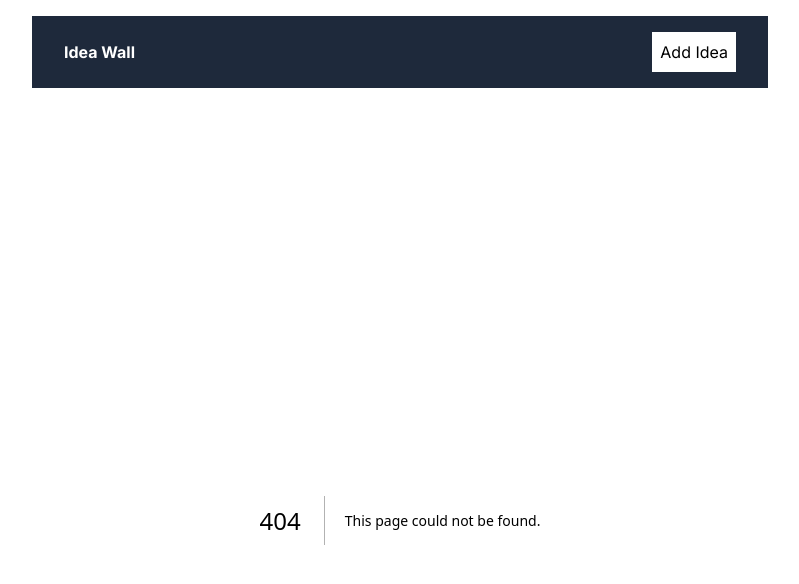
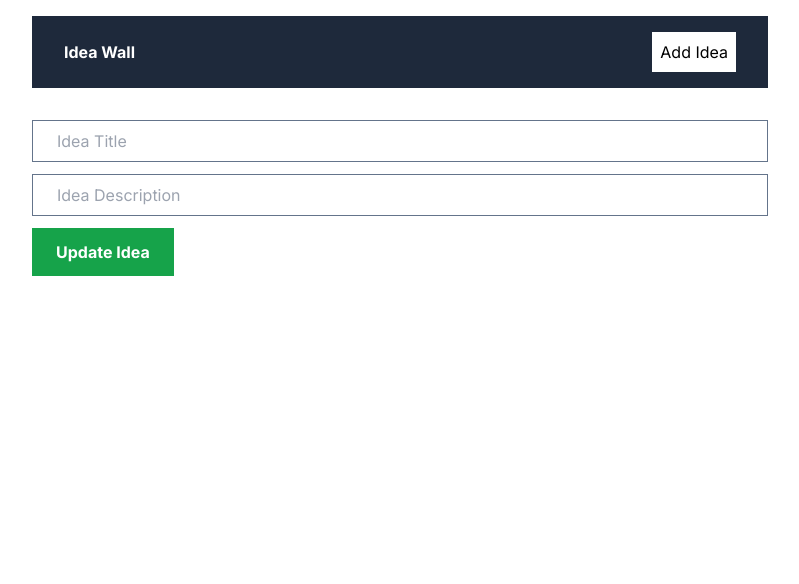
Before and after one commit to avangardewashere/crud-steps, a Next.js app: page /editIdea in a window 1280 px wide. Before the commit this address had no page. Shown: the top 584 px of the page, without its empty margins (240-1039 px from the left). Built offline with nearby package versions, Linux system fonts and the light colour scheme.

Commit message:
add/edit-topic-form

```diff
--- /dev/null
+++ b/app/addIdea/page.tsx
@@ -0,0 +1,19 @@
+export default function addTopic() {
+  return (
+    <form className="flex flex-col gap-3">
+      <input
+        type="text"
+        placeholder="Idea Title"
+        className="border border-slate-500 px-6 py-2"
+      />
+
+      <input
+        type="text"
+        placeholder="Idea Description"
+        className="border border-slate-500 px-6 py-2"
+      />
+
+      <button className="bg-green-600 font-bold text-white py-3 px-6 w-fit " type="submit"> Submit</button>
+    </form>
+  );
+}
--- /dev/null
+++ b/app/editIdea/page.tsx
@@ -0,0 +1,9 @@
+import EditTopicForm from "@/components/EditTopicForm";
+
+export default function EditTopic() {
+  return (
+    <>
+      <EditTopicForm />
+    </>
+  );
+}
--- /dev/null
+++ b/components/EditTopicForm.tsx
@@ -0,0 +1,24 @@
+export default function EditTopicForm() {
+    return (
+      <form className="flex flex-col gap-3">
+        <input
+          type="text"
+          placeholder="Idea Title"
+          className="border border-slate-500 px-6 py-2"
+        />
+
+        <input
+          type="text"
+          placeholder="Idea Description"
+          className="border border-slate-500 px-6 py-2"
+        />
+
+        <button
+          className="bg-green-600 font-bold text-white py-3 px-6 w-fit "
+          type="submit"
+        >
+          Update Idea
+        </button>
+      </form>
+    );
+  }
```
